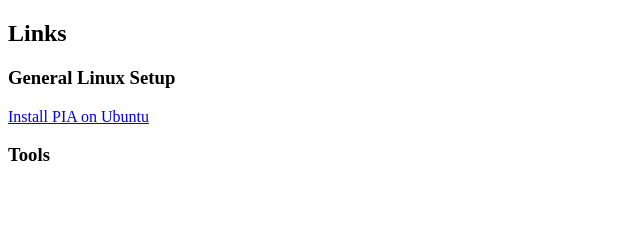
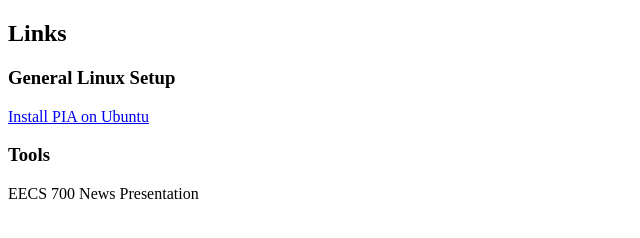
Before and after one commit to 0xmonkey/links_page, a plain HTML site: page index.html in a window 1280 px wide. Shown: the whole page, without its empty margins (0-640 px from the left). Drawn offline with Linux system fonts and the light colour scheme.

Commit message:
added link for eecs 700

```diff
--- a/index.html
+++ b/index.html
@@ -9,5 +9,6 @@
     <h3>General Linux Setup</h3>
     <a href="https://www.privateinternetaccess.com/pages/client-support/ubuntu-openvpn">Install PIA on Ubuntu</a>
     <h3>Tools</h3>
+    <a href"https://docs.google.com/presentation/d/1O0uNSI1-nNc4AX0CQM3MFVA04MrWzL0w9aYYwWmY3DQ/edit?usp=sharing">EECS 700 News Presentation</a>
   </body>
 </html>
```
